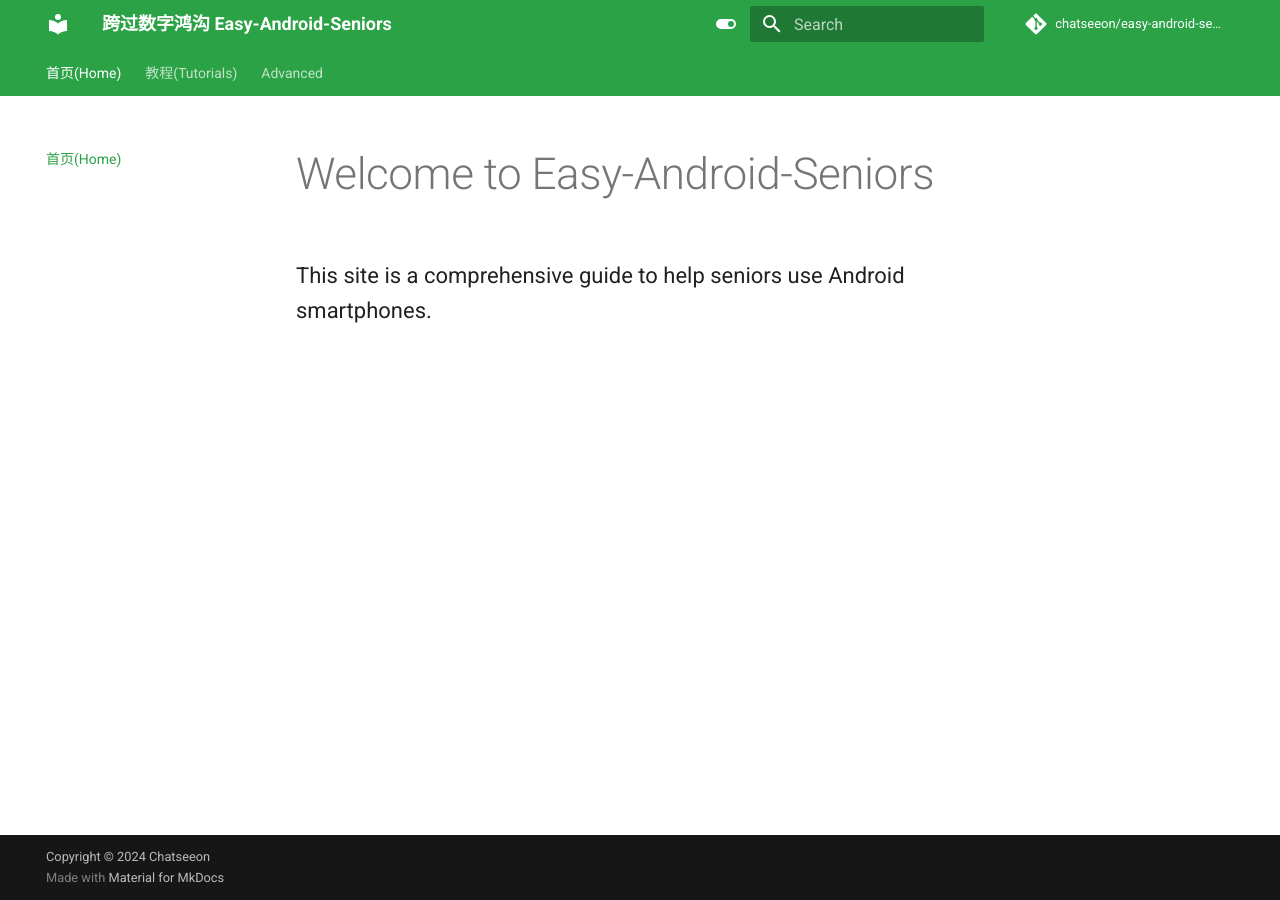
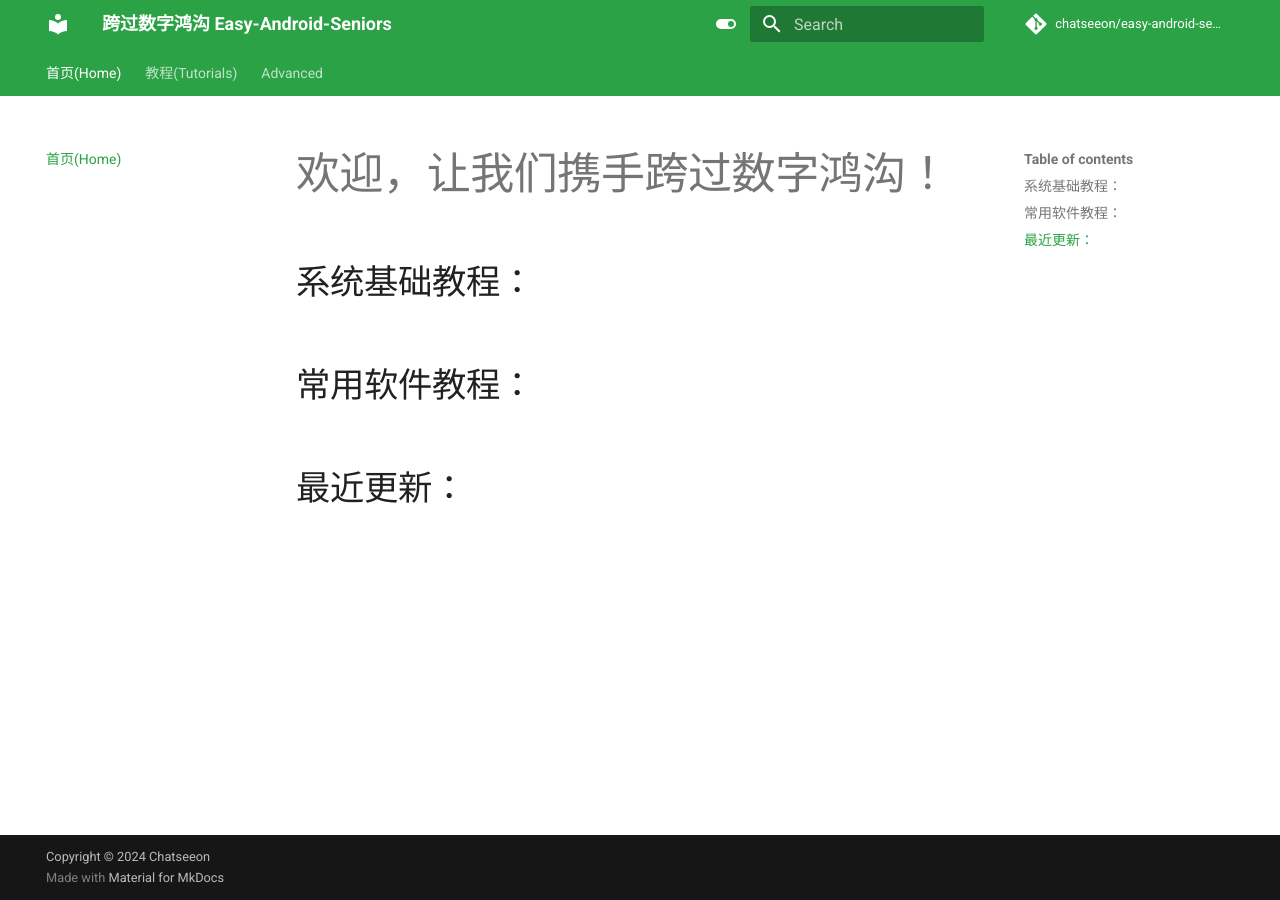
Before and after one commit to chatseeon/easy-android-seniors, an MkDocs documentation site: the page built from docs/index.md, in a window 1280 px wide. Built offline with MkDocs 1.6.1 and Material for MkDocs 9.7.7, drawn with Linux system fonts in a browser that asks for light colours; comment, search, counter and statistics services are not loaded.

Commit message:
Update index.md
主页内容确定

```diff
--- a/docs/index.md
+++ b/docs/index.md
@@ -1,3 +1,7 @@
-# Welcome to Easy-Android-Seniors
+# 欢迎，让我们携手跨过数字鸿沟！
 
-This site is a comprehensive guide to help seniors use Android smartphones.
+## 系统基础教程：
+
+## 常用软件教程：
+
+## 最近更新：
```
